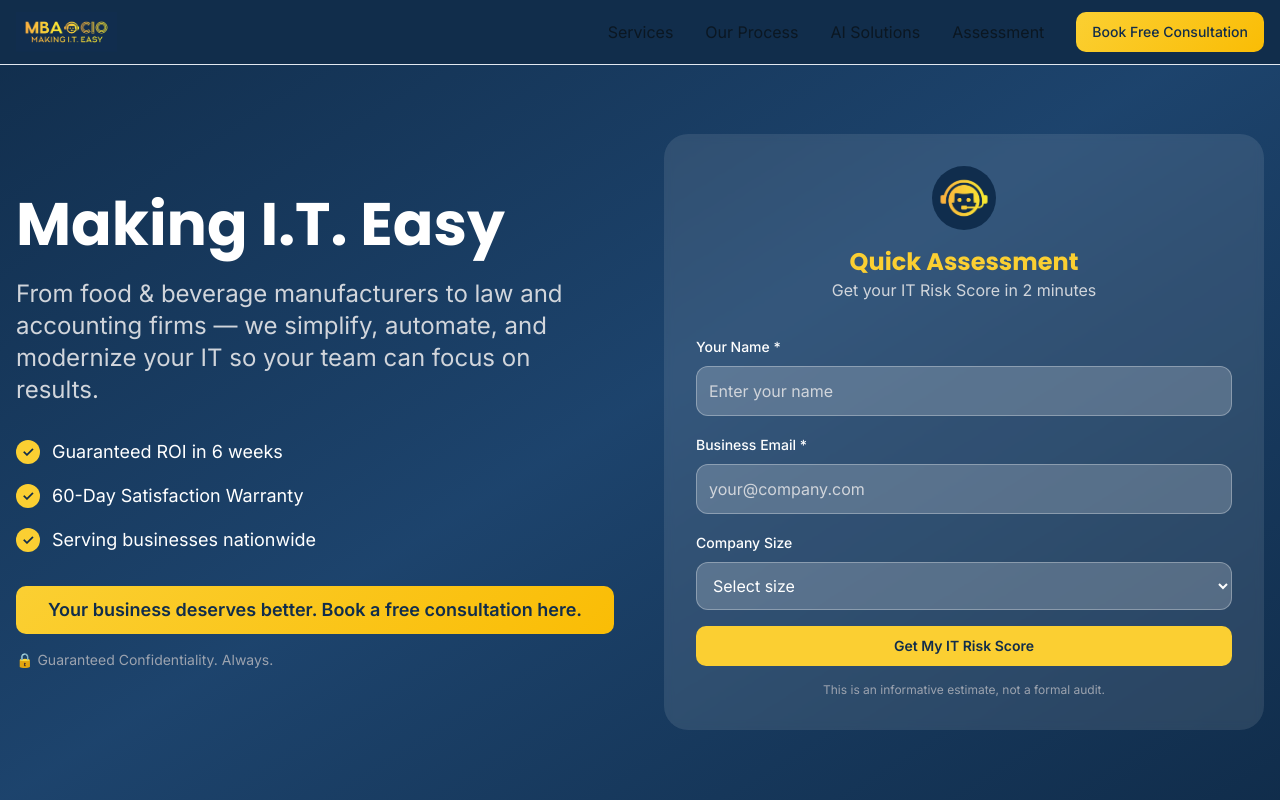
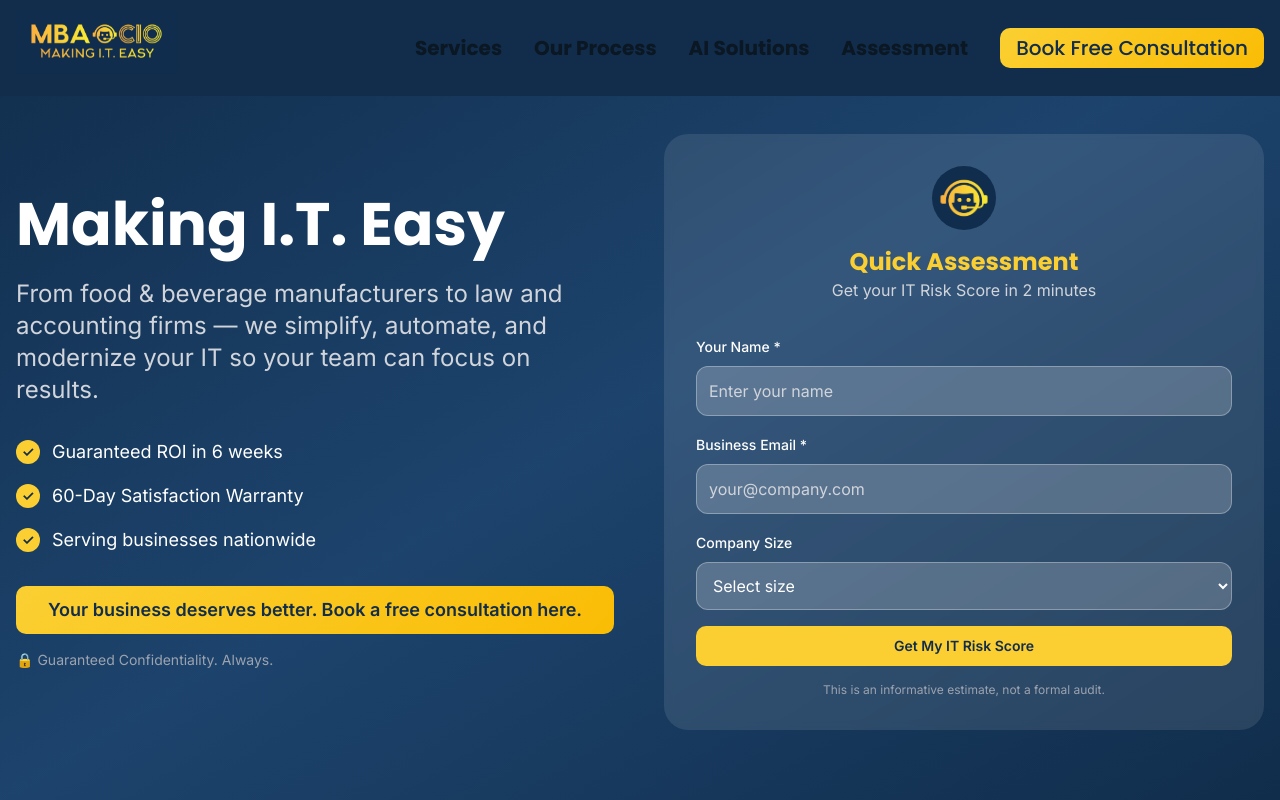
Before and after one commit to maxysadm-GH/easy-it-growth, a React (Vite) app: page / in a window 1280 px wide. Shown: the top 800 px of the page. Built offline with nearby package versions, Linux system fonts and the light colour scheme.

Commit message:
Fix: Improve header and page styling
Removed the white border from the header, improved header font readability, increased logo size with animation, and changed the page background to a grey color.

```diff
--- a/src/components/Navigation.tsx
+++ b/src/components/Navigation.tsx
@@ -1,3 +1,4 @@
+
 import { useState } from 'react';
 import { Button } from '@/components/ui/button';
 
@@ -6,26 +7,26 @@ const Navigation = () => {
   const [isMenuOpen, setIsMenuOpen] = useState(false);
 
   return (
-    <nav className="fixed top-0 w-full bg-navy backdrop-blur-sm z-50 border-b border-border">
+    <nav className="fixed top-0 w-full bg-navy backdrop-blur-sm z-50">
       <div className="container mx-auto px-4">
-        <div className="flex items-center justify-between h-16">
+        <div className="flex items-center justify-between h-20 md:h-24">
           {/* Logo */}
           <div className="flex items-center space-x-2">
             <img
               src="/lovable-uploads/ec151905-4eae-4fed-8284-05f239474d3c.png"
               alt="MBACIO Logo"
-              className="h-10 w-auto"
-              style={{maxHeight: 40}} // Responsive tweak, overwrite if needed
+              className="h-12 md:h-16 w-auto animate-float"
+              style={{maxHeight: 64}} // 4rem
             />
           </div>
 
           {/* Desktop Navigation */}
           <div className="hidden md:flex items-center space-x-8">
-            <a href="#services" className="text-foreground hover:text-accent transition-colors">Services</a>
-            <a href="#framework" className="text-foreground hover:text-accent transition-colors">Our Process</a>
-            <a href="#insights" className="text-foreground hover:text-accent transition-colors">AI Solutions</a>
-            <a href="#assessment" className="text-foreground hover:text-accent transition-colors">Assessment</a>
-            <Button className="bg-gradient-yellow text-navy hover:opacity-90 font-medium">
+            <a href="#services" className="text-foreground font-poppins font-bold text-lg md:text-xl hover:text-accent transition-colors">Services</a>
+            <a href="#framework" className="text-foreground font-poppins font-bold text-lg md:text-xl hover:text-accent transition-colors">Our Process</a>
+            <a href="#insights" className="text-foreground font-poppins font-bold text-lg md:text-xl hover:text-accent transition-colors">AI Solutions</a>
+            <a href="#assessment" className="text-foreground font-poppins font-bold text-lg md:text-xl hover:text-accent transition-colors">Assessment</a>
+            <Button className="bg-gradient-yellow text-navy hover:opacity-90 font-medium font-poppins text-lg md:text-xl">
               Book Free Consultation
             </Button>
           </div>
@@ -45,13 +46,13 @@ const Navigation = () => {
 
         {/* Mobile Menu */}
         {isMenuOpen && (
-          <div className="md:hidden py-4 border-t border-border">
+          <div className="md:hidden py-4">
             <div className="flex flex-col space-y-4">
-              <a href="#services" className="text-foreground hover:text-accent transition-colors">Services</a>
-              <a href="#framework" className="text-foreground hover:text-accent transition-colors">Our Process</a>
-              <a href="#insights" className="text-foreground hover:text-accent transition-colors">AI Solutions</a>
-              <a href="#assessment" className="text-foreground hover:text-accent transition-colors">Assessment</a>
-              <Button className="bg-gradient-yellow text-navy hover:opacity-90 font-medium w-full">
+              <a href="#services" className="text-foreground font-poppins font-bold text-lg hover:text-accent transition-colors">Services</a>
+              <a href="#framework" className="text-foreground font-poppins font-bold text-lg hover:text-accent transition-colors">Our Process</a>
+              <a href="#insights" className="text-foreground font-poppins font-bold text-lg hover:text-accent transition-colors">AI Solutions</a>
+              <a href="#assessment" className="text-foreground font-poppins font-bold text-lg hover:text-accent transition-colors">Assessment</a>
+              <Button className="bg-gradient-yellow text-navy hover:opacity-90 font-medium w-full font-poppins text-lg">
                 Book Free Consultation
               </Button>
             </div>
--- a/src/index.css
+++ b/src/index.css
@@ -75,7 +75,7 @@
   }
 
   body {
-    @apply bg-background text-foreground font-inter;
+    @apply bg-gray-100 text-foreground font-inter;
   }
 
   h1, h2, h3, h4, h5, h6 {
```
